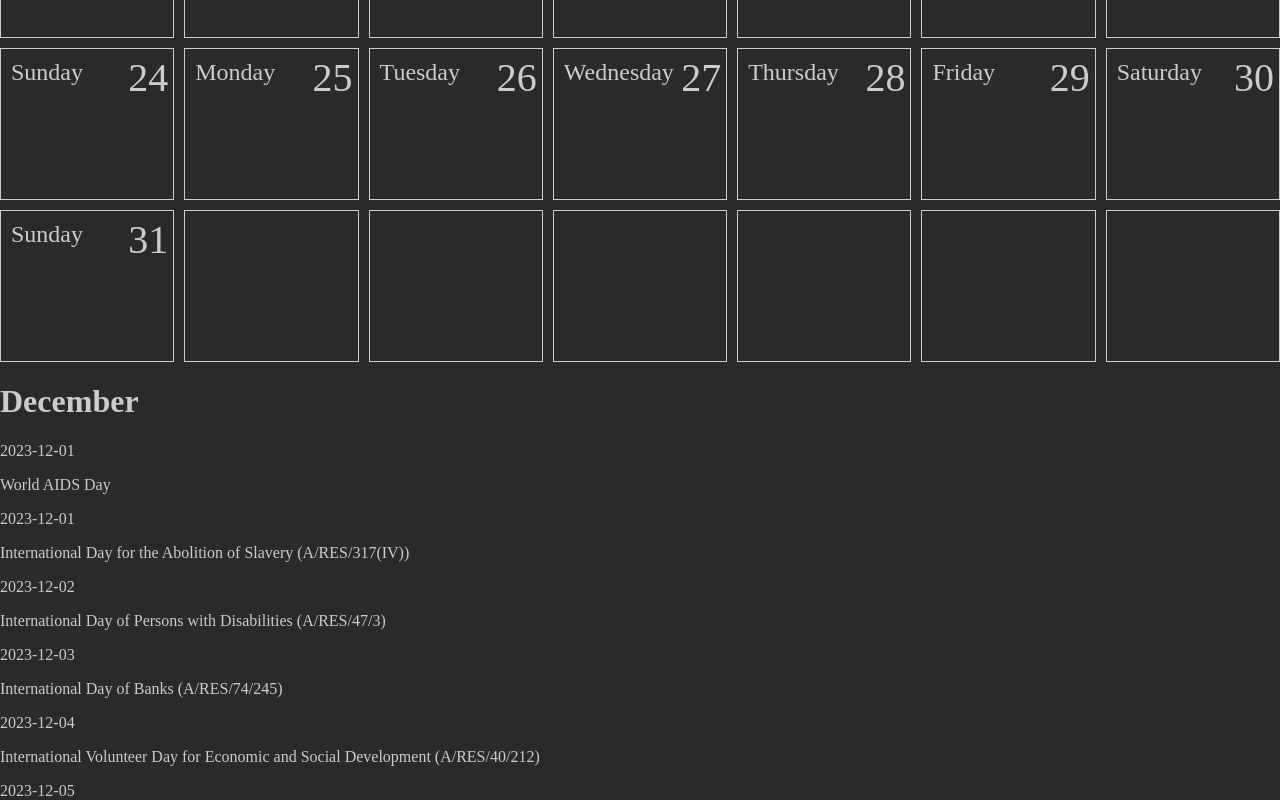
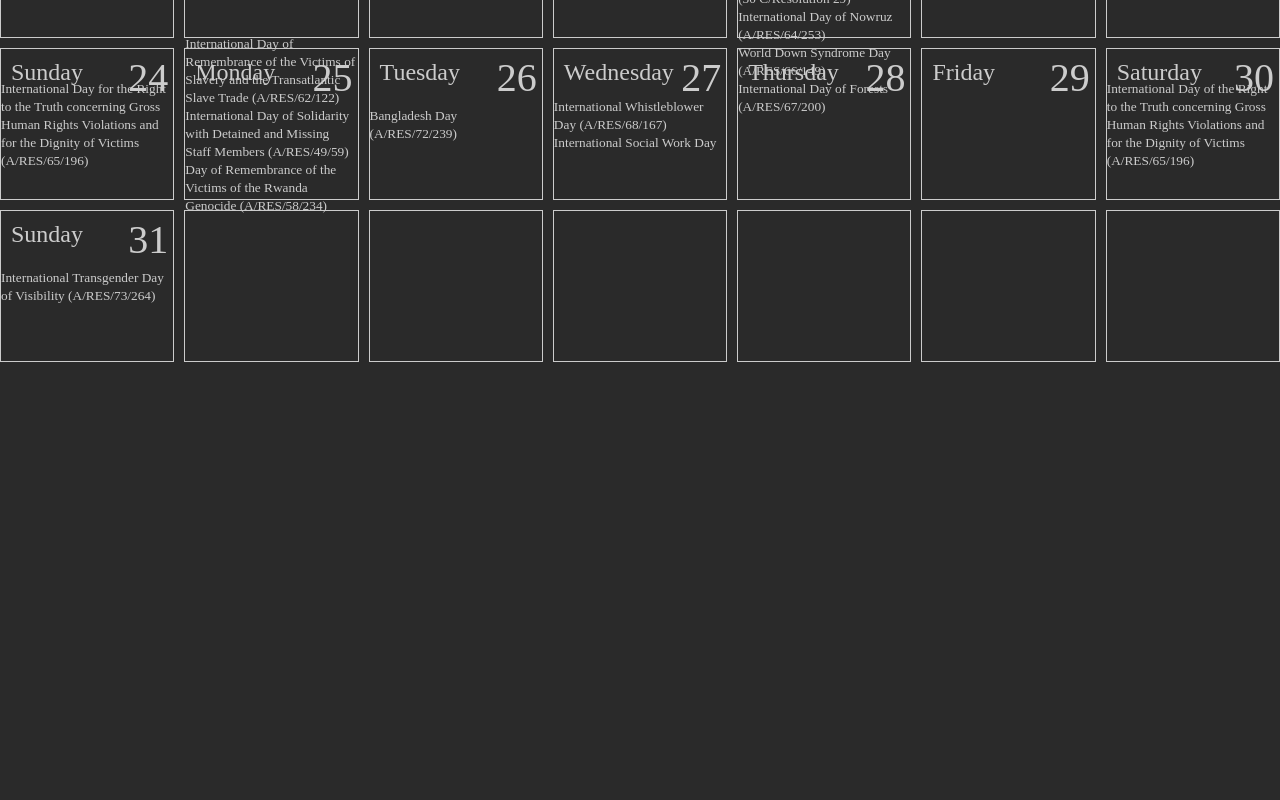
Before and after one commit to TimHuitt/react-calendar, a React (Vite) app: page / in a window 1280 px wide. Shown: the part 680-1480 px from the top of the page. After the commit the page ends 1042 px from the top, so only its background shows below. Built offline with nearby package versions, Linux system fonts and the light colour scheme.

Commit message:
add holidays to respecitive days

```diff
--- a/src/components/App/App.jsx
+++ b/src/components/App/App.jsx
@@ -2,7 +2,7 @@ import "./App.css"
 import Calendar from "../Calendar/Calendar.jsx"
 
 const App = () => {
-  const selectedMonth = 'December'
+  const selectedMonth = 'March'
 
 
   return (
--- a/src/components/Calendar/Calendar.css
+++ b/src/components/Calendar/Calendar.css
@@ -4,26 +4,3 @@
   grid-template-rows: repeat(5, 1fr);
   gap: 10px;
 }
-
-.cell {
-  position: relative;
-  display: flex;
-  align-items: center;
-  justify-content: center;
-  border: 1px solid #ccc;
-  height: 150px;
-}
-
-.day-str {
-  position: absolute;
-  top: 10px;
-  left: 10px;
-  font-size: 1.5rem;
-}
-
-.day-date {
-  position: absolute;
-  top: 5px;
-  right: 5px;
-  font-size: 2.5rem;
-}
--- a/src/components/Calendar/Calendar.jsx
+++ b/src/components/Calendar/Calendar.jsx
@@ -83,23 +83,7 @@ const Calendar = ({ selectedMonth }) => {
       </div>
 
 
-      {Object.entries(holidays).map(([month, days]) => (
-        <div key={month}>
-          {month === selectedMonth ? (
-            <>
-              <h1>{month}</h1>
-              <Holiday days={days} />
-            </>
-          ) : (
-            selectedMonth === 'all' && (
-              <>
-                <h1>{month}</h1><p>{numDays}</p>
-                <Holiday days={days} />
-              </>
-            )
-          )}
-        </div>
-      ))}
+
     </div>
   )
 }
--- /dev/null
+++ b/src/components/Day/Day.css
@@ -0,0 +1,23 @@
+
+.cell {
+  position: relative;
+  display: flex;
+  align-items: center;
+  justify-content: center;
+  border: 1px solid #ccc;
+  height: 150px;
+}
+
+.day-str {
+  position: absolute;
+  top: 10px;
+  left: 10px;
+  font-size: 1.5rem;
+}
+
+.day-date {
+  position: absolute;
+  top: 5px;
+  right: 5px;
+  font-size: 2.5rem;
+}
--- a/src/components/Day/Day.jsx
+++ b/src/components/Day/Day.jsx
@@ -1,4 +1,6 @@
-
+import './Day.css'
+import holidays from "../../data/holidays.js"
+import Holiday from "../Holiday/Holiday.jsx"
 
 const Day = ({ selectedMonth }) => {
   const year = '2024'
@@ -70,9 +72,12 @@ const Day = ({ selectedMonth }) => {
               {content}
             </div>
 
+
+            <Holiday selectedMonth={selectedMonth} currentDay={count}/>
           </div>
         );
       })}
+
     </>
   )
 }
--- a/src/components/Holiday/Holiday.jsx
+++ b/src/components/Holiday/Holiday.jsx
@@ -1,16 +1,27 @@
 import holidays from "../../data/holidays.js"
 
-const Holiday = ({ days }) => {
+const Holiday = ({ selectedMonth, currentDay }) => {
   return (
     <>
-      {days.map((day, index) => (
-        <div key={index + "-day"}>
-          <p>{day.date}</p>
-          <p>{day.holiday}</p>
-        </div>
-      ))}
+      {Object.entries(holidays).map(([month, days]) => {
+        const currentHolidays = days.filter((d) => d.date.split('-')[2] == currentDay)
+
+        if (currentHolidays.length > 0 && month === selectedMonth) {
+          return (
+            <div key={month + "-holiday"}>
+              {currentHolidays.map((day, index) => (
+                <div key={index + "-day"}>
+                  <small key={day.holiday}>{day.holiday}</small>
+                </div>
+              ))}
+            </div>
+          );
+        } else {
+          return null
+        }
+      })}
     </>
-  )
-}
+  );
+};
 
-export default Holiday
+export default Holiday;
```
